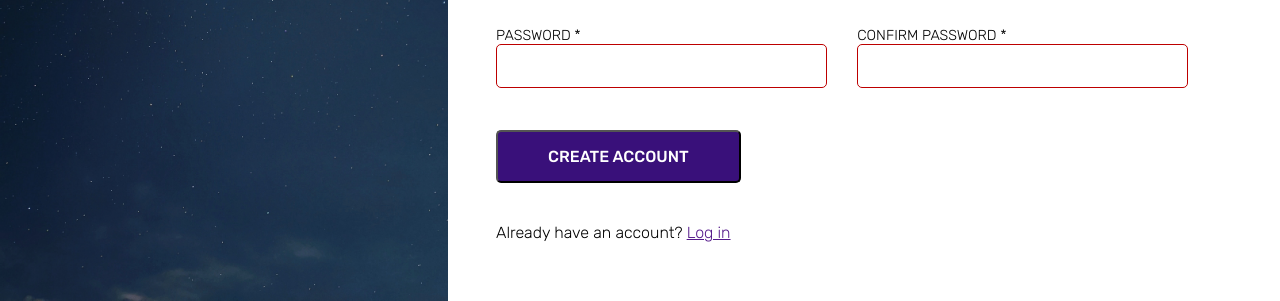
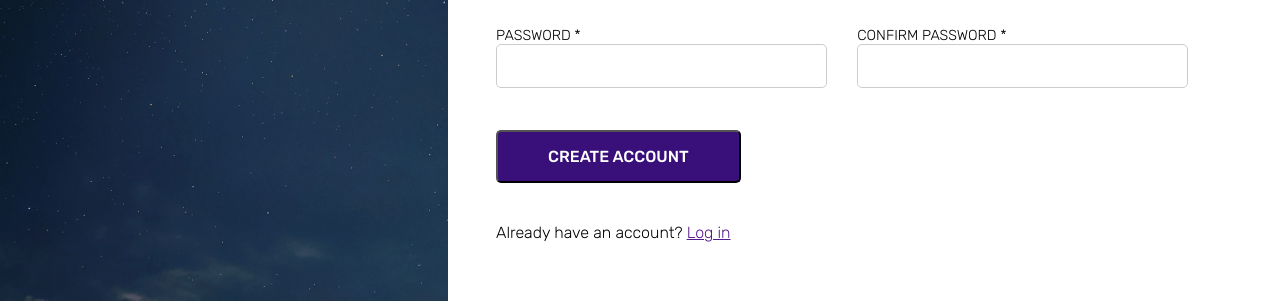
Before and after one commit to szty1/odin-signupform, a plain HTML site: page index.html in a window 1280 px wide. Shown: the part 499-800 px from the top of the page. Drawn offline with Linux system fonts and the light colour scheme; a web font is replaced by a local one.

Commit message:
style polish

```diff
--- a/javascript.js
+++ b/javascript.js
@@ -43,7 +43,7 @@ function displayError(input) {
                 input.errormessage.textContent = "Please enter your email address!";
                 break;
             case 'password':
-                input.errormessage.textContent = "Please enter your password. (Password must be 8 to 16 characters long and contain at least one capital letter and number)";
+                input.errormessage.textContent = "Please enter your password!";
                 break;
             case 'confirmPassword':
             input.errormessage.textContent = "Please confirm your password!";
--- a/style.css
+++ b/style.css
@@ -95,8 +95,8 @@ form > h3 {
     color: #ccc;
 }
 
-.inputboxes > div > input:invalid{
-    border-color: rgb(189, 0, 0);
+.inputboxes > div > input:blank {
+    border: #ccc 1px solid;
 }
 
 form > button {
```
